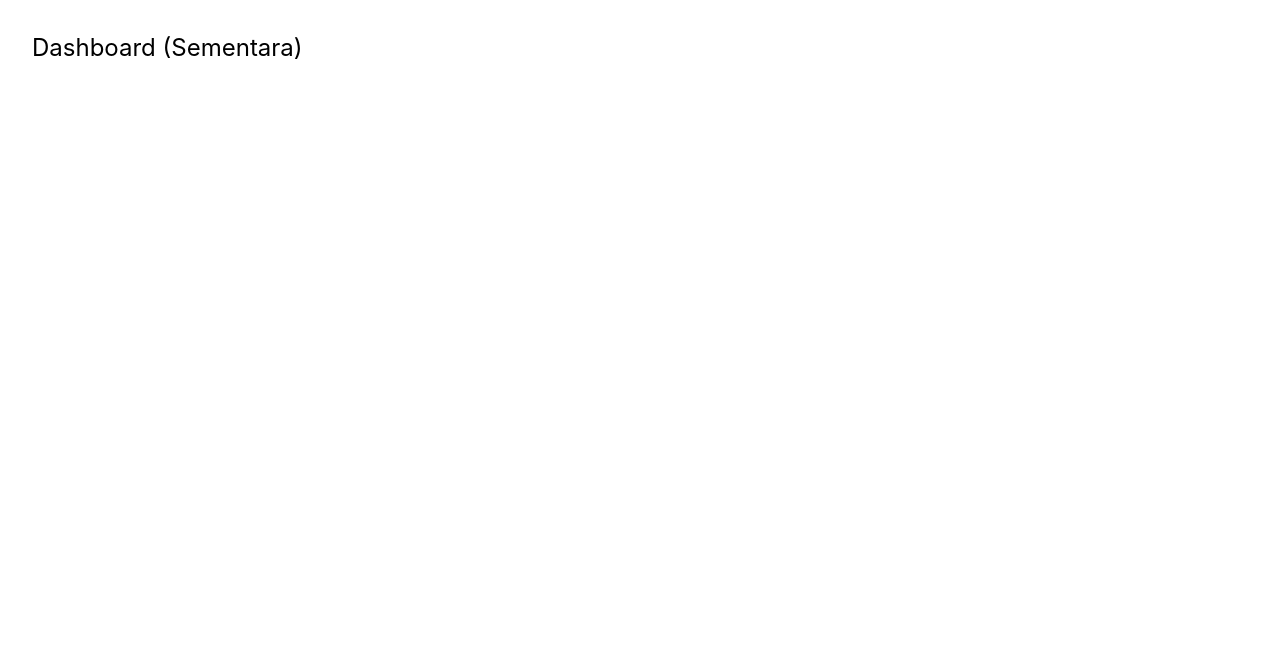
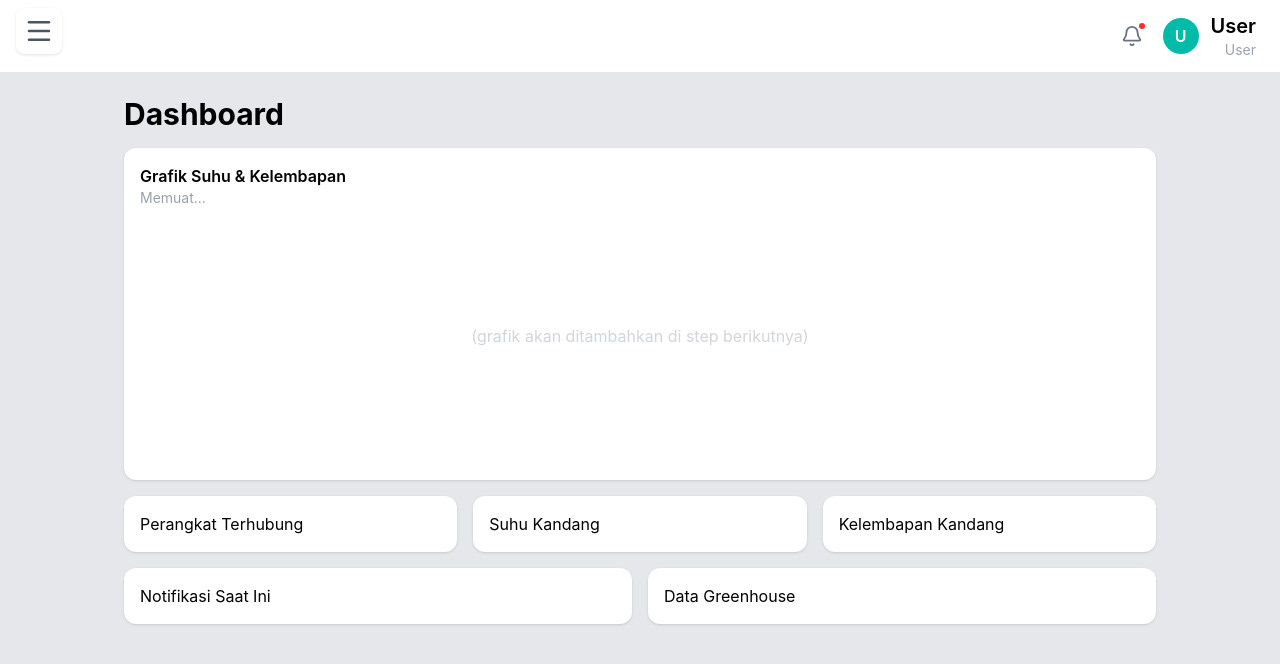
Before and after one commit to agungbgkt/SmartFarming, a React (Vite) app in the folder client/: page /dashboard in a window 1280 px wide. Shown: the top 664 px of the page. Built offline with nearby package versions, Linux system fonts and the light colour scheme; no server answers.

Commit message:
make dashboard, header & sidebar

```diff
--- a/client/src/App.jsx
+++ b/client/src/App.jsx
@@ -2,13 +2,7 @@ import { useState } from 'react'
 import './App.css'
 import { BrowserRouter, Routes, Route, Navigate } from 'react-router-dom';
 import Login from './pages/Login';
-import { login } from './services/auth';
-
-function Dashboard(){
-  return (
-    <h1 className="p-8 text-2xl">Dashboard (Sementara)</h1>
-  );
-}
+import Dashboard from './pages/Dashboard';
 
 function App() {
   return (
--- /dev/null
+++ b/client/src/components/Sidebar.jsx
@@ -0,0 +1,49 @@
+import { useState, useEffect, useRef } from "react";
+import { Menu, X, LayoutGrid, Smartphone, History, Bell, Settings } from 'lucide-react';
+
+export default function Sidebar(){
+    const [visible, setVisible] = useState(false);
+    const timerRef = useRef(null); // "kotak penyimpanan" yang nggak bikin re-render kalau isinya diganti.
+
+    function startHideTimer(){
+        clearTimeout(timerRef.current); // tiap kali startHideTimer() dipanggil ulang (misal user klik hamburger lagi sebelum 8 detik abis), timer lama dibatalkin dulu, biar nggak numpuk 2 timer yang jalan bersamaan.
+        timerRef.current = setTimeout(() => setVisible(false), 8000);
+    }
+
+    useEffect(() => {
+        startHideTimer();
+        return () => clearTimeout(timerRef.current);
+    }, []);
+
+    function handleShow(){
+        setVisible(!visible);
+        if (!visible){startHideTimer();}
+    }
+
+    return (
+        <>
+            <button
+                onClick={handleShow}
+                className="fixed top-2 left-4 z-50 text-gray-600 bg-transparent rounded-lg p-2 shadow cursor-pointer">
+                {visible ? <X size={30} /> : <Menu size={30} />}
+            </button>
+            <aside className={`fixed top-0 left-0 h-full w-16 bg-transparent flex flex-col items-center py-16 gap-6 transition-transform duration-300 z-40 ${visible ? "translate-x-0" : "-translate-x-full"}`}>
+                <div className="w-15 h-15 bg-teal-500 rounded-full flex items-center justify-center mt-5 text-white cursor-pointer">
+                    <LayoutGrid size={25} />
+                </div>
+                <div className="w-15 h-15 bg-white rounded-full flex items-center justify-center text-gray-400 cursor-pointer">
+                    <Smartphone size={25} />
+                </div>
+                <div className="w-15 h-15 bg-white rounded-full flex items-center justify-center text-gray-400 cursor-pointer">
+                    <History size={25} />
+                </div>
+                <div className="w-15 h-15 bg-white rounded-full flex items-center justify-center text-gray-400 cursor-pointer">
+                    <Bell size={25} />
+                </div>
+                <div className="w-15 h-15 bg-white rounded-full flex items-center justify-center text-gray-400 cursor-pointer">
+                    <Settings size={25} />
+                </div>
+            </aside>
+        </>
+    )
+}
--- a/client/src/pages/Dashboard.jsx
+++ b/client/src/pages/Dashboard.jsx
@@ -0,0 +1,70 @@
+import { useState, useEffect } from 'react';
+import { getCoopList } from '../services/coop';
+import  Sidebar  from '../components/Sidebar';
+import { Bell } from 'lucide-react';
+
+export default function Dashboard(){
+    const [coopList, setCoopList] = useState([]);
+
+    useEffect(() => {
+        getCoopList().then(setCoopList); // cara React "menjalankan sesuatu" setelah komponen pertama kali muncul di layar.
+    }, []); // Array kosong [] di akhir artinya "cuma jalankan sekali.
+
+    const user = JSON.parse(localStorage.getItem('user') || '{}'); // ambil data user yang disimpan waktu login, || '{}' jaga-jaga kalau somehow kosong (biar nggak error pas di-parse).
+
+    return (
+        <div className="min-h-screen bg-gray-200 flex">
+            {/* Sidebar */}
+            <Sidebar />
+            <div className="flex-1">
+                {/* Topbar */}
+                <header className="bg-white flex justify-between items-center px-6 py-3">
+                    <button className="text-gray-500"></button>
+                    <div className="flex items-center gap-3">
+                        {/* Notification */}
+                        <button className="relative p-2 text-gray-500 hover:text-gray-700 cursor-pointer">
+                            <Bell size={22} />
+                            <span className="absolute top-1 right-1 w-2.5 h-2.5 bg-red-500 rounded-full border-2 border-white"></span>
+                        </button>
+                        {/* Profile Logo */}
+                        <div className="w-9 h-9 rounded-full bg-teal-500 flex items-center justify-center text-white font-semibold overflow-hidden cursor-pointer">
+                            {user.name ? user.name.charAt(0).toUpperCase() : "U"}
+                        </div>
+                        {/* User Information */}
+                        <div className="text-right">
+                            <p className="font-semibold text-xl">{user.name || "User"}</p>
+                            <p className="text-sm text-gray-400">{user.role || "User"}</p>
+                        </div>
+                    </div>
+                </header>
+
+                <main className="p-6 space-y-4 ml-25 mr-25">
+                    <h1 className="text-3xl font-bold">Dashboard</h1>
+                    {/* Card Grafik - Placeholder dulu */}
+                    <div className="bg-white rounded-xl p-4 shadow">
+                        <p className="font-semibold">Grafik Suhu & Kelembapan</p>
+                        <p className="text-sm text-gray-400">
+                            {coopList[0]?.name ?? "Memuat..."}
+                        </p>  {/* kandangList[0]?.name ?? 'Memuat...' — ?. itu optional chaining, artinya "kalau kandangList[0] masih undefined (data API belum kebalas), jangan error, langsung anggap hasilnya undefined".*/}
+                        <div className="h-64 flex items-center justify-center text-gray-300">
+                            (grafik akan ditambahkan di step berikutnya)
+                        </div>
+                    </div>
+
+                    {/* 3 Card sejajar - Placeholder */}
+                    <div className="grid grid-cols-3 gap-4">
+                        <div className="bg-white rounded-xl p-4 shadow">Perangkat Terhubung</div>
+                        <div className="bg-white rounded-xl p-4 shadow">Suhu Kandang</div>
+                        <div className="bg-white rounded-xl p-4 shadow">Kelembapan Kandang</div>
+                    </div>
+
+                    {/* 2 Card Bawah */}
+                    <div className="grid grid-cols-2 gap-4">
+                        <div className="bg-white rounded-xl p-4 shadow">Notifikasi Saat Ini</div>
+                        <div className="bg-white rounded-xl p-4 shadow">Data Greenhouse</div>
+                    </div>
+                </main>
+            </div>
+        </div>
+    )
+}
```
